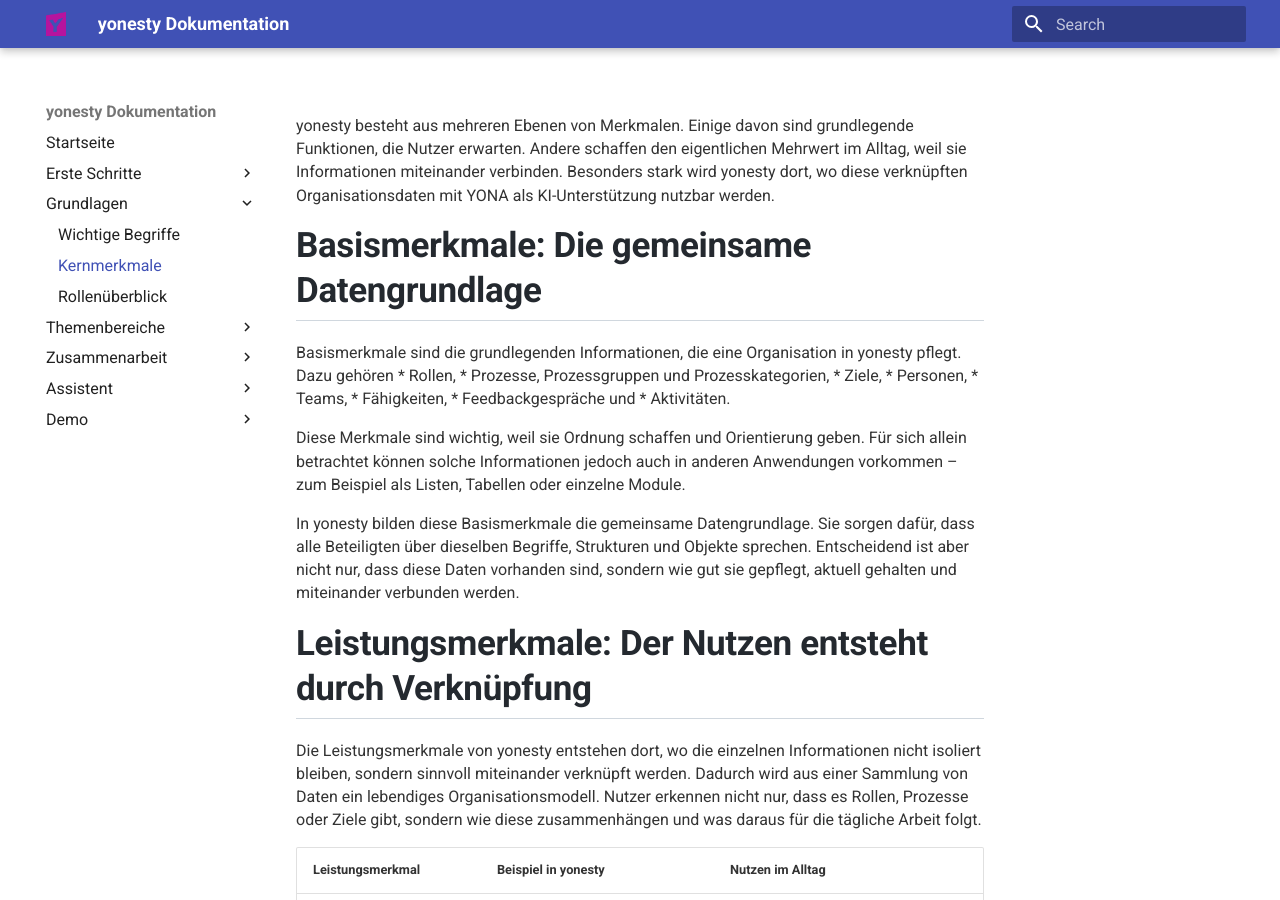
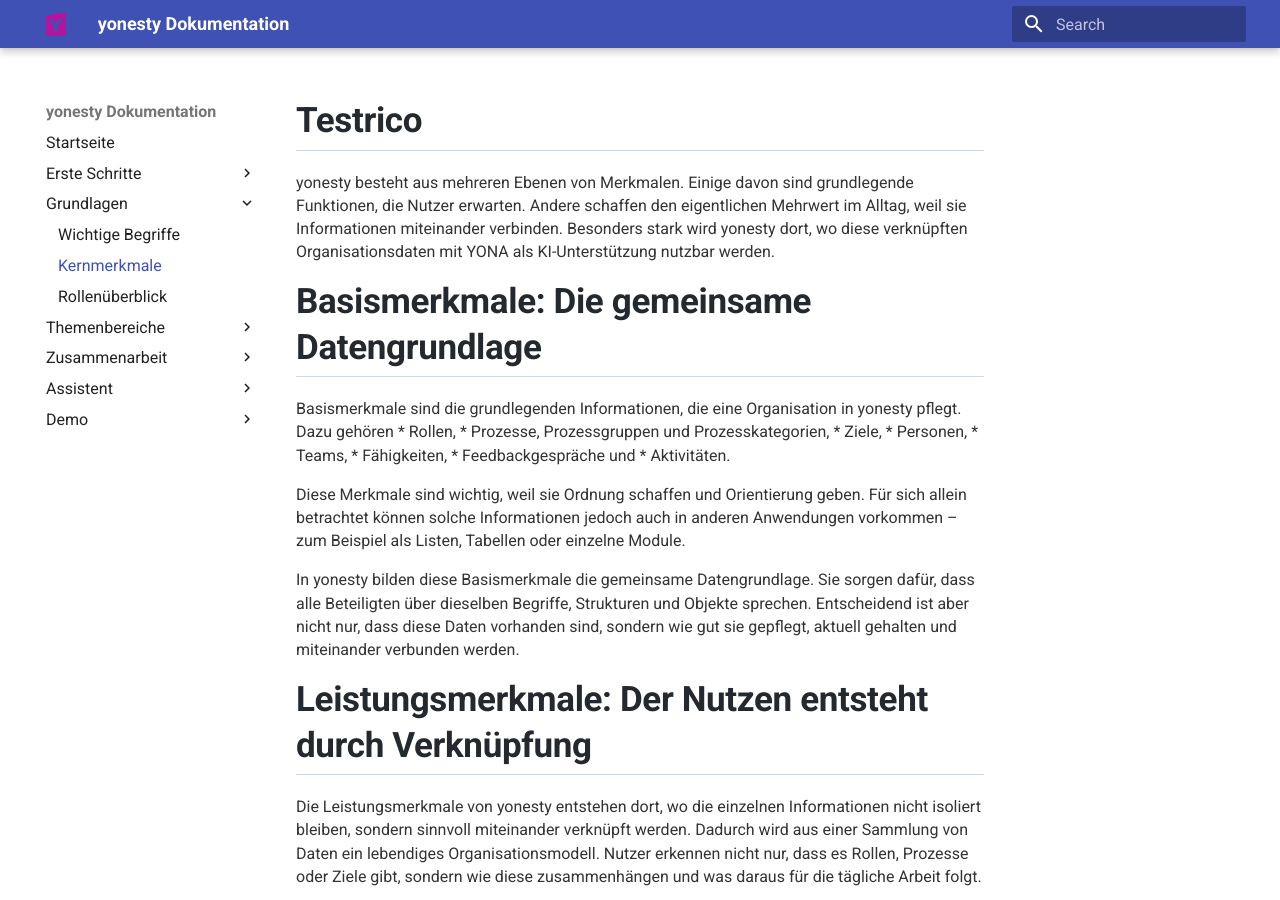
Before and after one commit to ricohaenelsoletti/yonesty, an MkDocs documentation site: the page built from docs/Kernmerkmale-von-yonesty-verstehen.md, in a window 1280 px wide and 900 px high. Built offline with MkDocs 1.6.1 and Material for MkDocs 9.7.7, drawn with Linux system fonts in a browser that asks for light colours.

Commit message:
Add Testrico header to yonesty documentation

```diff
--- a/docs/Kernmerkmale-von-yonesty-verstehen.md
+++ b/docs/Kernmerkmale-von-yonesty-verstehen.md
@@ -1,3 +1,5 @@
+# Testrico
+
 yonesty besteht aus mehreren Ebenen von Merkmalen. Einige davon sind grundlegende Funktionen, die Nutzer erwarten. Andere schaffen den eigentlichen Mehrwert im Alltag, weil sie Informationen miteinander verbinden. Besonders stark wird yonesty dort, wo diese verknüpften Organisationsdaten mit YONA als KI-Unterstützung nutzbar werden.
 
 # Basismerkmale: Die gemeinsame Datengrundlage
```
